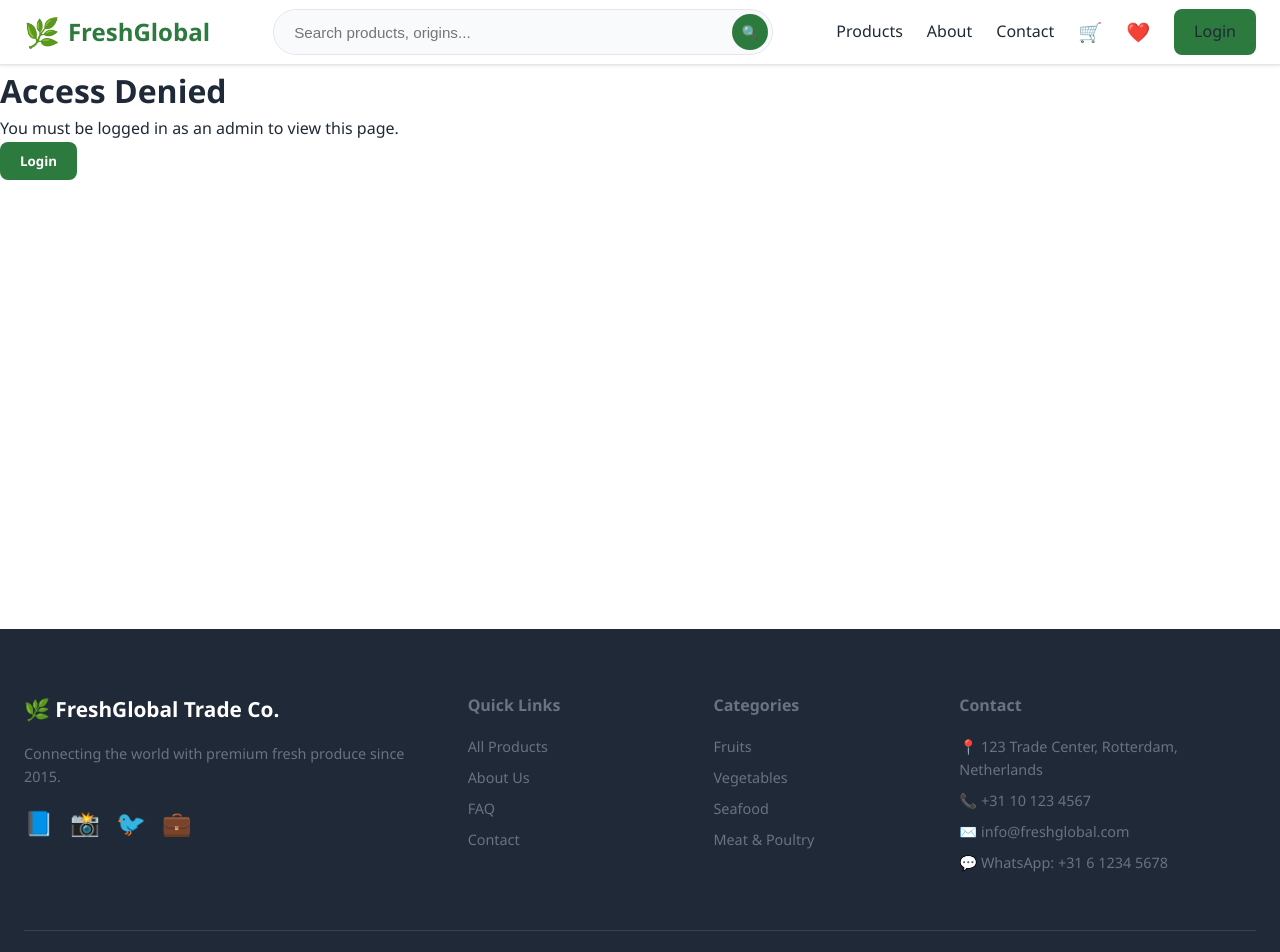
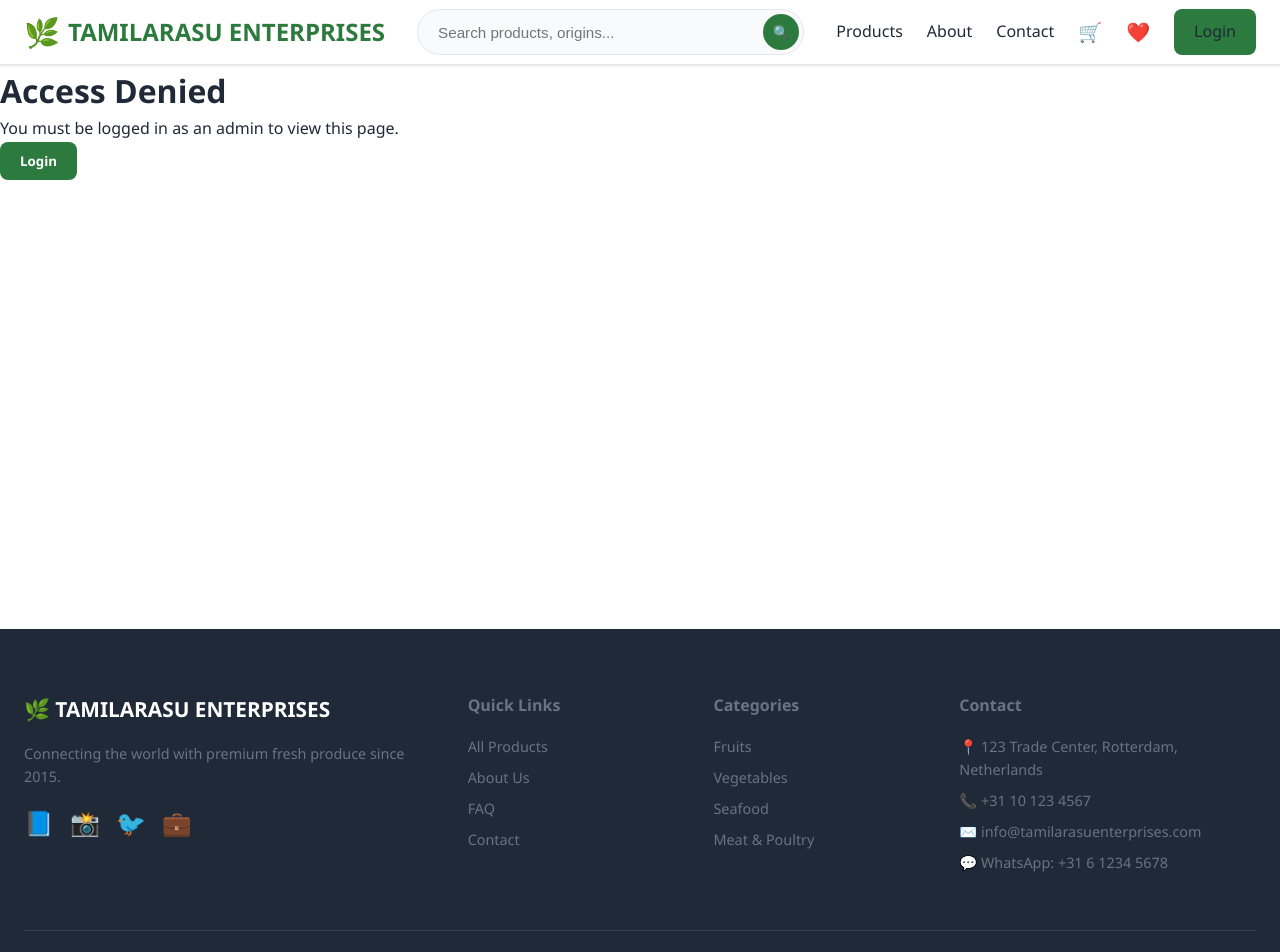
Before and after one commit to tamilarasu006/web-site-2, a React (Create React App) app: page /admin in a window 1280 px wide. Shown: the top 952 px of the page. Built offline with nearby package versions, Linux system fonts and the light colour scheme; the HTML template or start-up script is replaced by a standard one.

Commit message:
Rebrand: Replace FreshGlobal with TAMILARASU ENTERPRISES

```diff
--- a/public/index.html
+++ b/public/index.html
@@ -5,8 +5,8 @@
     <link rel="icon" href="%PUBLIC_URL%/favicon.ico" />
     <meta name="viewport" content="width=device-width, initial-scale=1" />
     <meta name="theme-color" content="#2d7a3e" />
-    <meta name="description" content="FreshGlobal Trade Co. - Premium fresh produce import & export worldwide" />
-    <title>FreshGlobal Trade Co. | Fresh Produce Worldwide</title>
+    <meta name="description" content="TAMILARASU ENTERPRISES - Premium fresh produce import & export worldwide" />
+    <title>TAMILARASU ENTERPRISES | Fresh Produce Worldwide</title>
   </head>
   <body>
     <noscript>You need to enable JavaScript to run this app.</noscript>
--- a/src/App.js
+++ b/src/App.js
@@ -91,7 +91,7 @@ const AppProvider = ({ children }) => {
   const addProduct = (product) => { const newProduct = { ...product, id: Math.max(...products.map(p => p.id)) + 1 }; setProducts([...products, newProduct]); showNotification('Product added'); };
   const login = (email, password, userType) => {
     const mockUser = { id: 'user-' + Date.now(), email, name: email.split('@')[0], type: userType, company: userType === 'business' ? 'Global Foods Ltd.' : null, addresses: [] };
-    setUser(mockUser); if (email === 'admin@freshglobal.com') setIsAdmin(true); showNotification('Welcome back!');
+    setUser(mockUser); if (email === 'admin@tamilarasuenterprises.com') setIsAdmin(true); showNotification('Welcome back!');
   };
   const register = (data) => { const mockUser = { id: 'user-' + Date.now(), ...data, addresses: [] }; setUser(mockUser); showNotification('Account created!'); };
   const logout = () => { setUser(null); setIsAdmin(false); showNotification('Logged out'); };
@@ -128,7 +128,7 @@ const Navbar = () => {
   return (
     <nav className="navbar">
       <div className="nav-container">
-        <Link to="/" className="logo"><span className="logo-icon">🌿</span><span>FreshGlobal</span></Link>
+        <Link to="/" className="logo"><span className="logo-icon">🌿</span><span>TAMILARASU ENTERPRISES</span></Link>
         <div className="nav-search-desktop">
           <form onSubmit={(e) => { e.preventDefault(); navigate('/products'); }}>
             <input type="text" placeholder="Search products, origins..." value={searchQuery} onChange={(e) => setSearchQuery(e.target.value)} className="search-input" />
@@ -181,7 +181,7 @@ const Footer = () => (
   <footer className="footer">
     <div className="footer-grid">
       <div>
-        <h3>🌿 FreshGlobal Trade Co.</h3>
+        <h3>🌿 TAMILARASU ENTERPRISES</h3>
         <p>Connecting the world with premium fresh produce since 2015.</p>
         <div className="social-links"><a href="#">📘</a><a href="#">📸</a><a href="#">🐦</a><a href="#">💼</a></div>
       </div>
@@ -195,10 +195,10 @@ const Footer = () => (
       </div>
       <div>
         <h4>Contact</h4>
-        <p>📍 123 Trade Center, Rotterdam, Netherlands</p><p>📞 +31 10 123 4567</p><p>✉️ info@freshglobal.com</p><p>💬 WhatsApp: +31 6 1234 5678</p>
+        <p>📍 123 Trade Center, Rotterdam, Netherlands</p><p>📞 +31 10 123 4567</p><p>✉️ info@tamilarasuenterprises.com</p><p>💬 WhatsApp: +31 6 1234 5678</p>
       </div>
     </div>
-    <div className="footer-bottom"><p>© 2026 FreshGlobal Trade Co. All rights reserved.</p></div>
+    <div className="footer-bottom"><p>© 2026 TAMILARASU ENTERPRISES. All rights reserved.</p></div>
   </footer>
 );
 
@@ -273,7 +273,7 @@ const HomePage = () => {
         <div className="products-grid">{seasonal.map(product => <ProductCard key={product.id} product={product} />)}</div>
       </section>
       <section className="why-us">
-        <h2>Why FreshGlobal?</h2>
+        <h2>Why TAMILARASU ENTERPRISES?</h2>
         <div className="features-grid">
           <div className="feature-card"><div className="feature-icon">🌡️</div><h3>Temperature Controlled</h3><p>End-to-end cold chain logistics ensuring product freshness from farm to destination.</p></div>
           <div className="feature-card"><div className="feature-icon">✅</div><h3>Certified Quality</h3><p>Organic, Fair Trade, Global G.A.P., and Halal certifications available.</p></div>
@@ -498,7 +498,7 @@ const LoginPage = () => {
     <div className="page-container auth-page">
       <div className="auth-box">
         <h1>Welcome Back</h1>
-        <p>Login to your FreshGlobal account</p>
+        <p>Login to your TAMILARASU ENTERPRISES account</p>
         <form onSubmit={(e) => { e.preventDefault(); login(email, password, userType); navigate('/'); }}>
           <input type="email" placeholder="Email" value={email} onChange={(e) => setEmail(e.target.value)} required />
           <input type="password" placeholder="Password" value={password} onChange={(e) => setPassword(e.target.value)} required />
@@ -506,7 +506,7 @@ const LoginPage = () => {
           <button type="submit" className="btn-primary btn-large">Login</button>
         </form>
         <p className="auth-link">Don't have an account? <Link to="/register">Register</Link></p>
-        <p className="admin-hint">Admin login: admin@freshglobal.com / any password</p>
+        <p className="admin-hint">Admin login: admin@tamilarasuenterprises.com / any password</p>
       </div>
     </div>
   );
@@ -520,7 +520,7 @@ const RegisterPage = () => {
     <div className="page-container auth-page">
       <div className="auth-box">
         <h1>Create Account</h1>
-        <p>Join FreshGlobal for fresh produce delivered worldwide</p>
+        <p>Join TAMILARASU ENTERPRISES for fresh produce delivered worldwide</p>
         <form onSubmit={(e) => { e.preventDefault(); register(formData); navigate('/'); }}>
           <input placeholder="Full Name" value={formData.name} onChange={(e) => setFormData({...formData, name: e.target.value})} required />
           <input type="email" placeholder="Email" value={formData.email} onChange={(e) => setFormData({...formData, email: e.target.value})} required />
@@ -629,12 +629,12 @@ const WishlistPage = () => {
 
 const AboutPage = () => (
   <div className="page-container about-page">
-    <h1>About FreshGlobal Trade Co.</h1>
+    <h1>About TAMILARASU ENTERPRISES</h1>
     <div className="about-section">
       <div className="about-image"><img src="https://images.unsplash.com/photo-1542838132-92c53300491e?w=600" alt="Fresh market" /></div>
       <div className="about-content">
         <h2>Our Story</h2>
-        <p>Founded in 2015 in Rotterdam, Netherlands, FreshGlobal Trade Co. began with a simple mission: to connect the world's best fresh produce with businesses and consumers who demand quality. What started as a small import-export operation between the Netherlands and Spain has grown into a global network spanning 50+ countries.</p>
+        <p>Founded in 2015 in Rotterdam, Netherlands, TAMILARASU ENTERPRISES began with a simple mission: to connect the world's best fresh produce with businesses and consumers who demand quality. What started as a small import-export operation between the Netherlands and Spain has grown into a global network spanning 50+ countries.</p>
         <p>Today, we serve over 2,000 B2B clients including Michelin-starred restaurants, international hotel chains, and major supermarket groups, alongside thousands of individual customers who trust us for their weekly fresh produce delivery.</p>
       </div>
     </div>
@@ -686,7 +686,7 @@ const ContactPage = () => {
           <h2>Get in Touch</h2>
           <div className="contact-item"><span>📍</span><div><h3>Headquarters</h3><p>123 Trade Center, Rotterdam 3011 AA, Netherlands</p></div></div>
           <div className="contact-item"><span>📞</span><div><h3>Phone</h3><p>+31 10 123 4567 (Mon-Fri 9:00-18:00 CET)</p></div></div>
-          <div className="contact-item"><span>✉️</span><div><h3>Email</h3><p>info@freshglobal.com<br/>support@freshglobal.com</p></div></div>
+          <div className="contact-item"><span>✉️</span><div><h3>Email</h3><p>info@tamilarasuenterprises.com<br/>support@tamilarasuenterprises.com</p></div></div>
           <div className="contact-item"><span>💬</span><div><h3>WhatsApp</h3><p>+31 6 1234 5678 (24/7 for urgent orders)</p></div></div>
           <div className="contact-item"><span>🌐</span><div><h3>Regional Offices</h3><p>Dubai • Singapore • São Paulo • Mumbai</p></div></div>
         </div>
```
